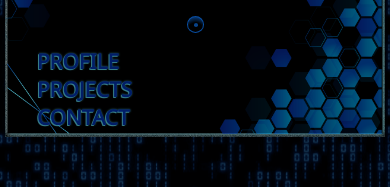
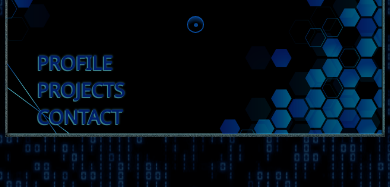
Before and after one commit to Artistkent/ArtistkentDV, a website built with Vite: page src/index.html in a window 390 px wide. Shown: the part 396-583 px from the top of the page. Built offline with nearby package versions, Linux system fonts and the light colour scheme.

Commit message:
Update style.css

```diff
--- a/src/style.css
+++ b/src/style.css
@@ -525,7 +525,7 @@ animation: flickerAnimation 0.5s;
 @media screen and (max-width:500px) {
 	.index-container{
 
-		font-size: 1.3rem;
+		font-size: 1.2rem;
 	}
 
 	.titles-container{
```
